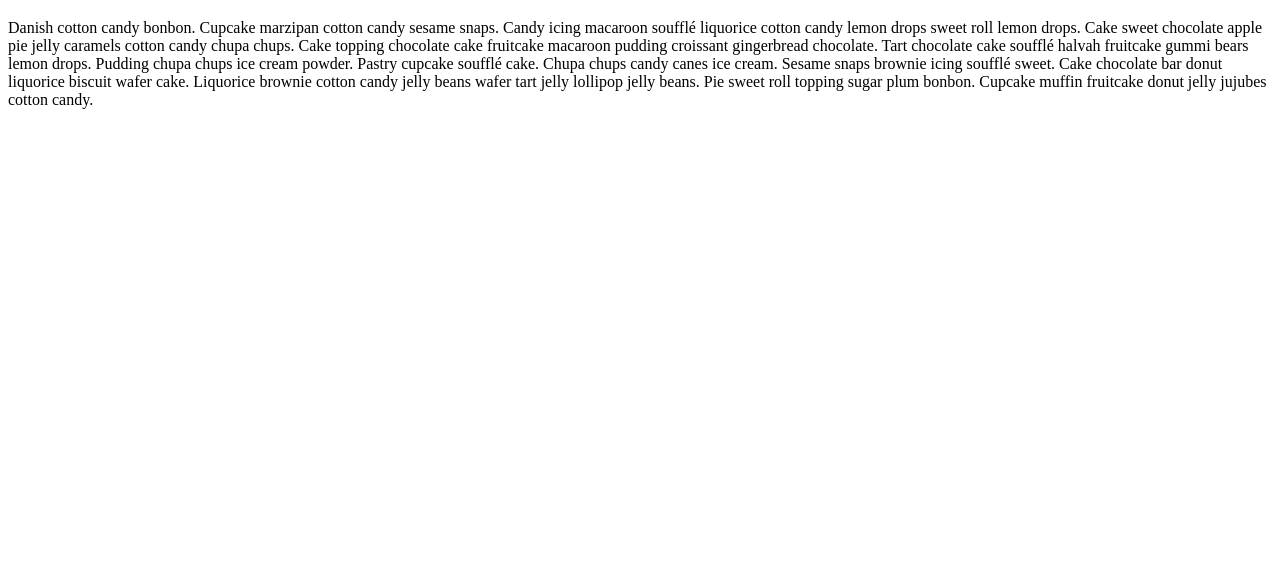
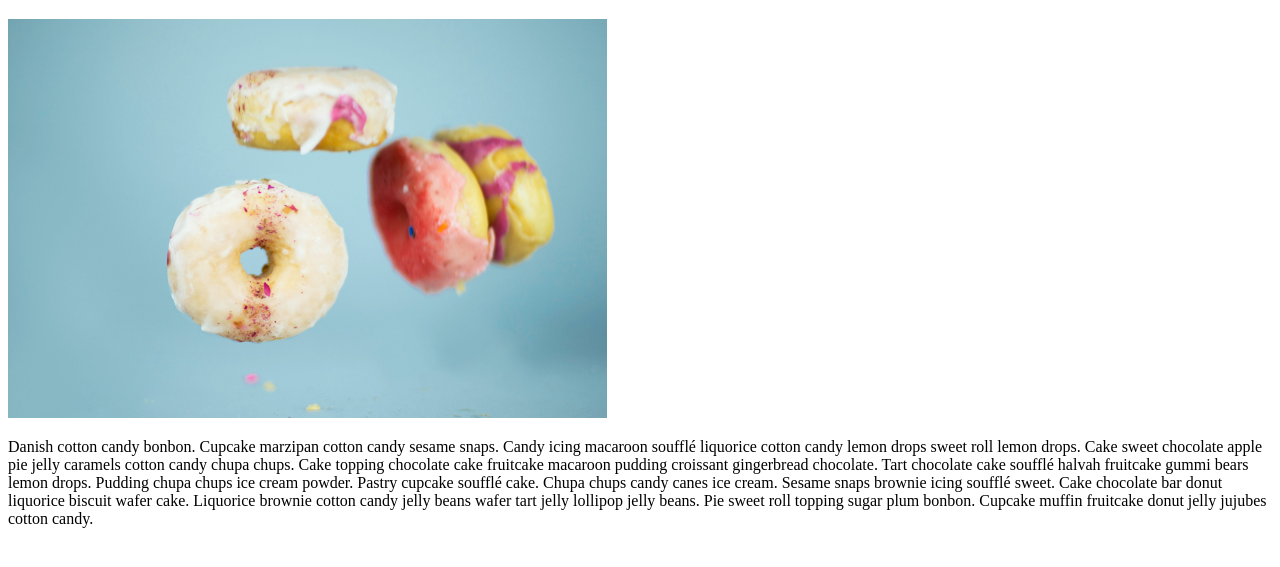
Before and after one commit to isaacdpierce/gatsby-contentful, a Gatsby site: page /posts/first-sweet-post-on-netlify/ in a window 1280 px wide. Shown: the part 87-654 px from the top of the page. Built offline with nearby package versions, Linux system fonts and the light colour scheme; Gatsby itself is replaced by a stand-in of ours.

Commit message:
Update Posts “first-sweet-post-on-netlify”

```diff
--- a/src/posts/first-sweet-post-on-netlify.md
+++ b/src/posts/first-sweet-post-on-netlify.md
@@ -1,5 +1,8 @@
 ---
 date: 2018-09-02T05:10:34.305Z
 title: First sweet post on netlify
+image: /assets/donuts.jpg
 ---
+![donuts!](/assets/donuts.jpg)
+
 Danish cotton candy bonbon. Cupcake marzipan cotton candy sesame snaps. Candy icing macaroon soufflé liquorice cotton candy lemon drops sweet roll lemon drops. Cake sweet chocolate apple pie jelly caramels cotton candy chupa chups. Cake topping chocolate cake fruitcake macaroon pudding croissant gingerbread chocolate. Tart chocolate cake soufflé halvah fruitcake gummi bears lemon drops. Pudding chupa chups ice cream powder. Pastry cupcake soufflé cake. Chupa chups candy canes ice cream. Sesame snaps brownie icing soufflé sweet. Cake chocolate bar donut liquorice biscuit wafer cake. Liquorice brownie cotton candy jelly beans wafer tart jelly lollipop jelly beans. Pie sweet roll topping sugar plum bonbon. Cupcake muffin fruitcake donut jelly jujubes cotton candy.
```
